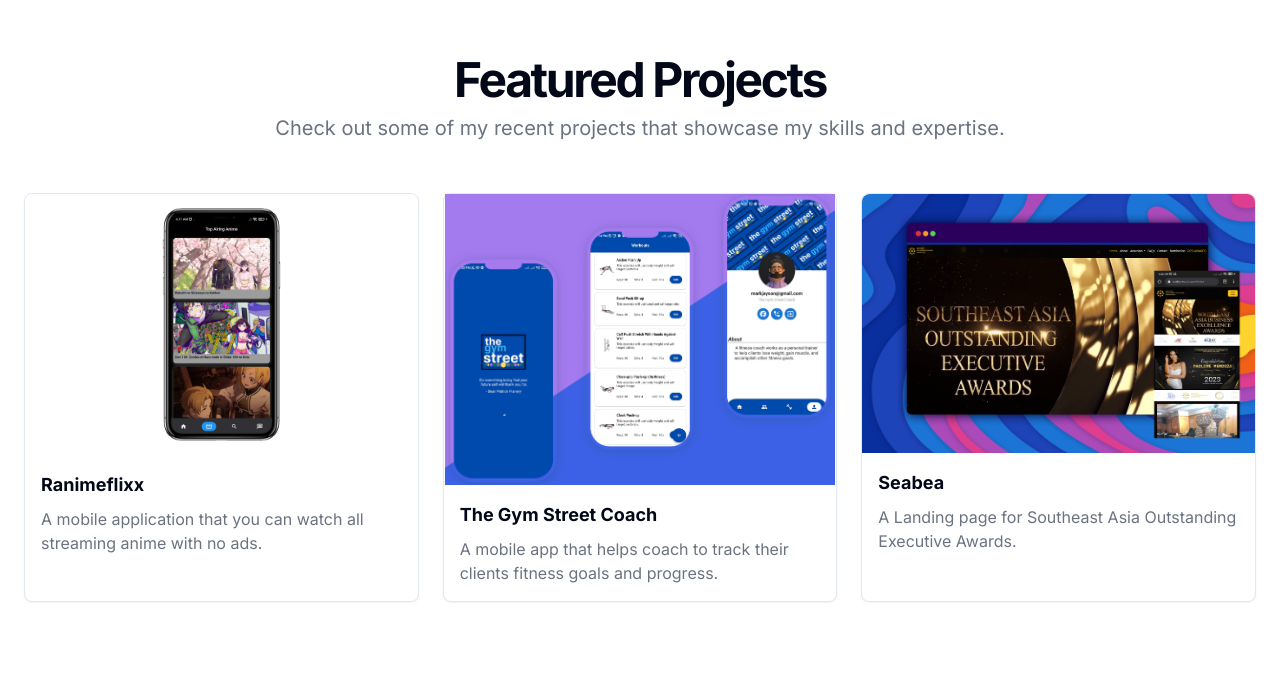
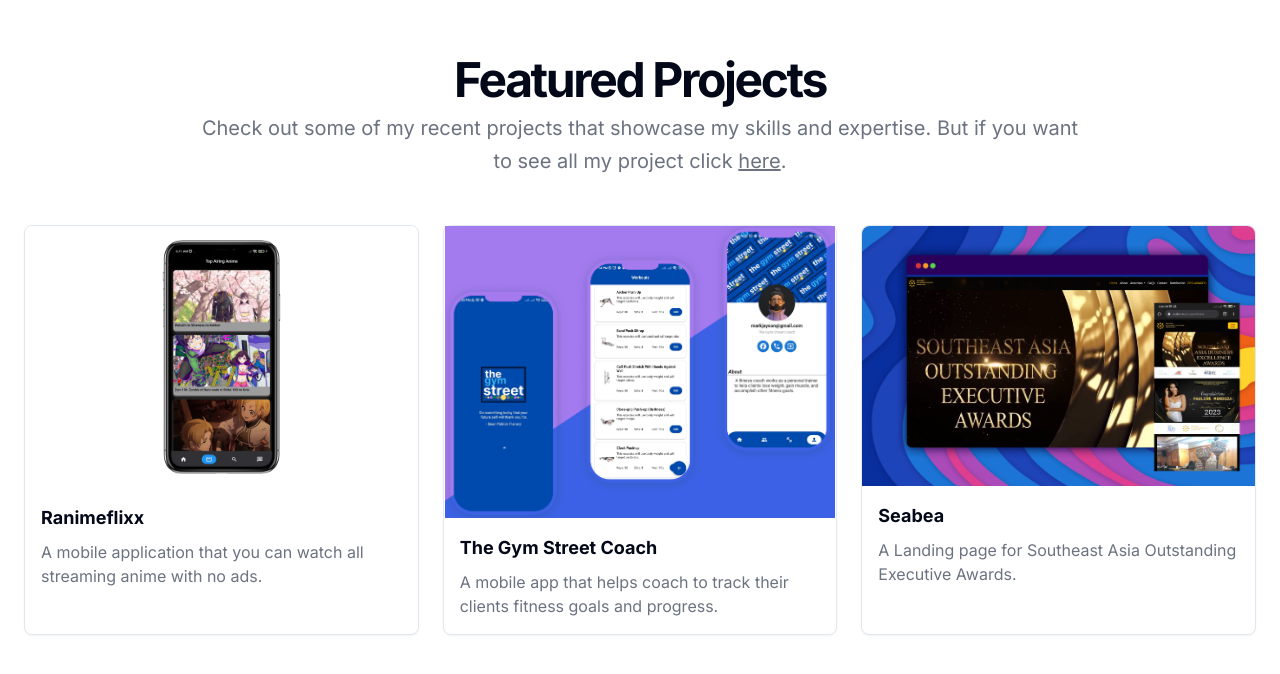
Before and after one commit to hplar05/Portfolio-2.0, a Next.js app: page / in a window 1280 px wide. Shown: the part 1584-2258 px from the top of the page. Built offline with nearby package versions, Linux system fonts and the light colour scheme.

Commit message:
update: minimal

```diff
--- a/app/(sections)/Projects.tsx
+++ b/app/(sections)/Projects.tsx
@@ -16,7 +16,14 @@ const Home = () => {
             </h2>
             <p className="max-w-[900px] text-gray-500 md:text-xl/relaxed lg:text-base/relaxed xl:text-xl/relaxed dark:text-gray-400">
               Check out some of my recent projects that showcase my skills and
-              expertise.
+              expertise. But if you want to see all my project click{" "}
+              <a
+                href="https://github.com/hplar05?tab=repositories"
+                className="underline "
+              >
+                <span>here</span>
+              </a>
+              .
             </p>
           </div>
         </div>
```
